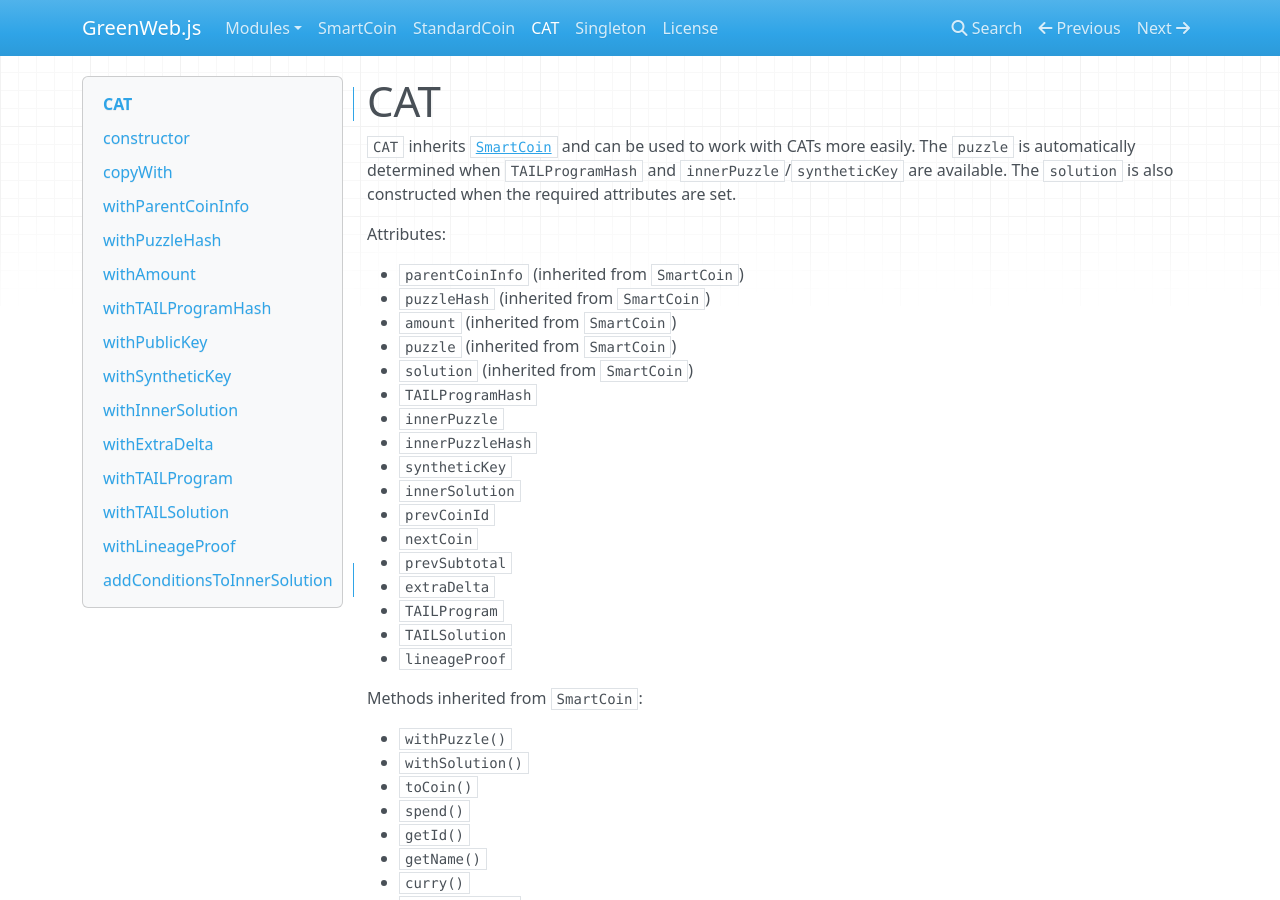
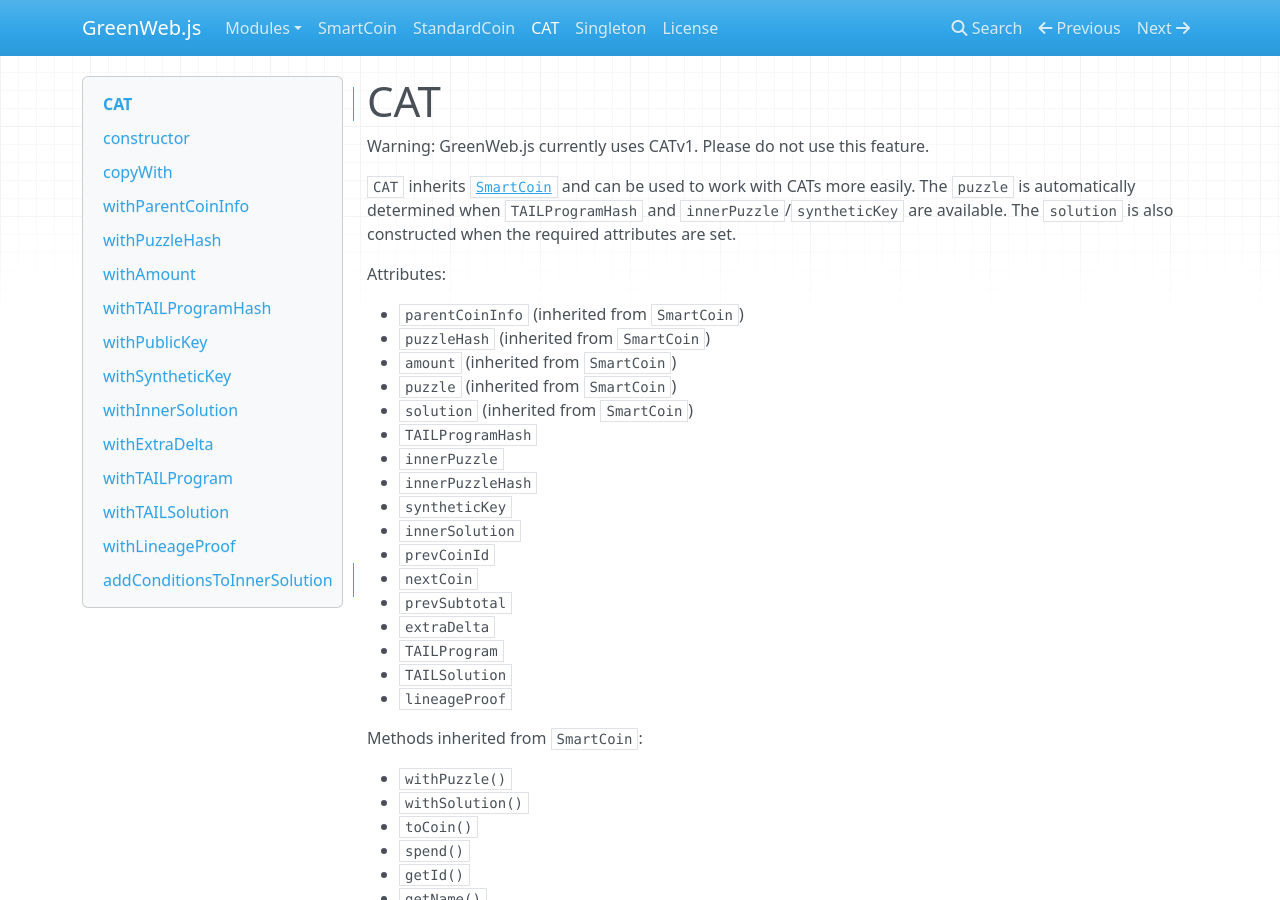
Before and after one commit to Yakuhito/GreenWeb.js, an MkDocs documentation site: the page built from docs/CAT.md, in a window 1280 px wide and 900 px high. Built offline with MkDocs 1.6.1, drawn with Linux system fonts in a browser that asks for light colours; nearby versions of some CDN libraries.

Commit message:
update docs

```diff
--- a/docs/CAT.md
+++ b/docs/CAT.md
@@ -1,4 +1,6 @@
 # CAT
+
+Warning: GreenWeb.js currently uses CATv1. Please do not use this feature.
 
 `CAT` inherits [`SmartCoin`](smart-coin.md) and can be used to work with CATs more easily. The `puzzle` is automatically determined when `TAILProgramHash` and `innerPuzzle`/`syntheticKey` are available. The `solution` is also constructed when the required attributes are set.
 
```
